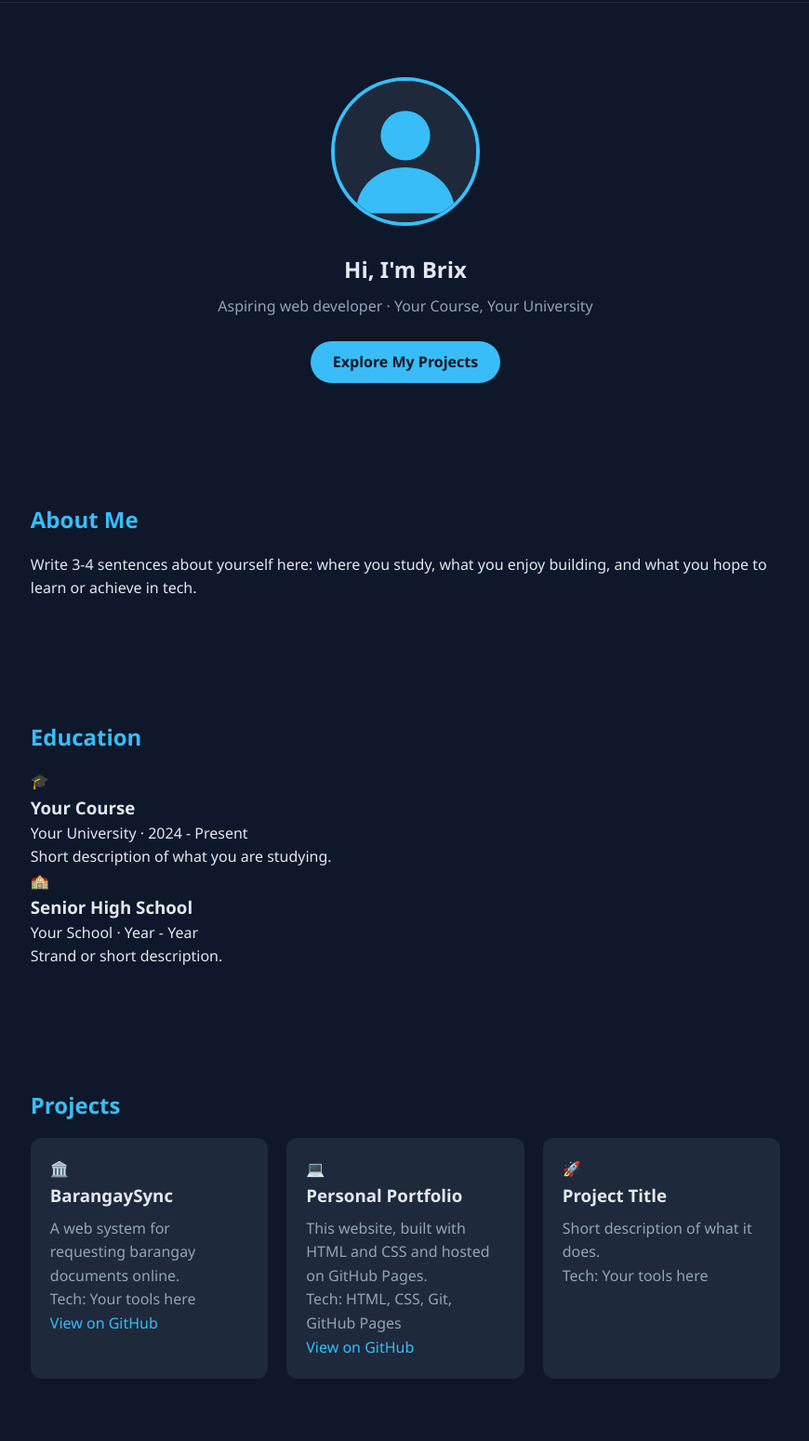
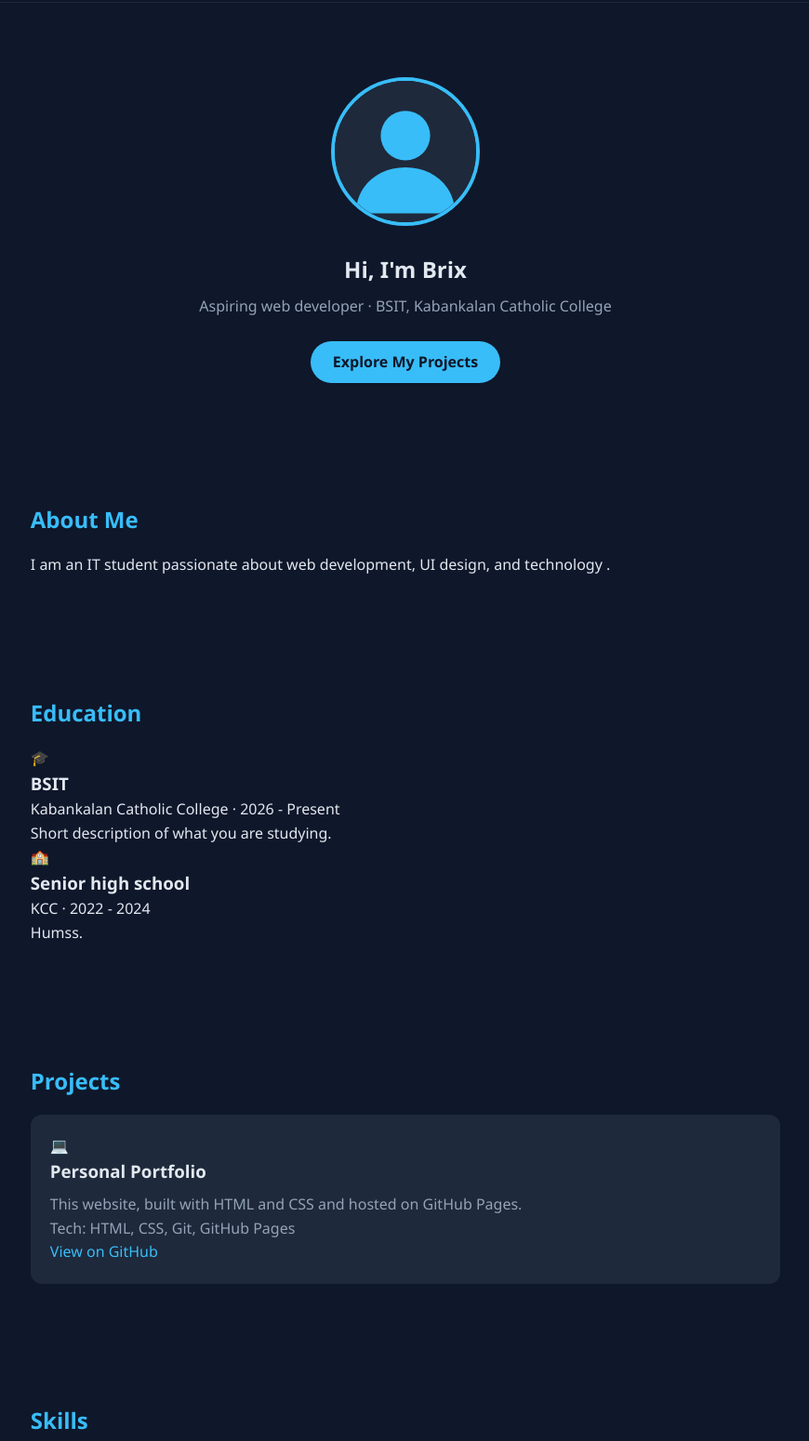
Before and after one commit to Mathew-tect/Brutas-project-1, a plain HTML site: page index.html in a window 1280 px wide. Shown: the part 54-1604 px from the top of the page at 93% size, without its empty margins (204-1074 px from the left). Drawn offline with Linux system fonts and the light colour scheme.

Commit message:
Update index.html

```diff
--- a/index.html
+++ b/index.html
@@ -3,7 +3,7 @@
 <head>
   <meta charset="UTF-8">
   <meta name="viewport" content="width=device-width, initial-scale=1.0">
-  <title>Mathew Brutas | Portfolio</title>
+  <title>brix Tamidles Brutas | Portfolio</title>
   <link rel="stylesheet" href="styles/style.css">
 </head>
 <body>
@@ -25,15 +25,14 @@
     <section id="home" class="hero">
       <img src="assets/profile.svg" alt="Profile picture of Mathew Brutas" class="avatar">
       <h1>Hi, I'm Brix</h1>
-      <p class="tagline">Aspiring web developer &middot; Your Course, Your University</p>
+      <p class="tagline">Aspiring web developer &middot; BSIT, Kabankalan Catholic College</p>
       <a href="#projects" class="btn">Explore My Projects</a>
     </section>
 
     <section id="about">
       <h2>About Me</h2>
       <p>
-        Write 3-4 sentences about yourself here: where you study, what you enjoy
-        building, and what you hope to learn or achieve in tech.
+        I am an IT student passionate about web development, UI design, and technology .
       </p>
     </section>
 
@@ -42,15 +41,15 @@
       <div class="blocks">
         <div class="block">
           <span class="icon">🎓</span>
-          <h3>Your Course</h3>
-          <p class="sub">Your University &middot; 2024 - Present</p>
+          <h3>BSIT</h3>
+          <p class="sub">Kabankalan Catholic College &middot; 2026 - Present</p>
           <p>Short description of what you are studying.</p>
         </div>
         <div class="block">
           <span class="icon">🏫</span>
-          <h3>Senior High School</h3>
-          <p class="sub">Your School &middot; Year - Year</p>
-          <p>Strand or short description.</p>
+          <h3>Senior high school</h3>
+          <p class="sub">KCC &middot; 2022 - 2024</p>
+          <p>Humss.</p>
         </div>
       </div>
     </section>
@@ -59,24 +58,11 @@
       <h2>Projects</h2>
       <div class="cards">
         <article class="card">
-          <span class="icon">🏛️</span>
-          <h3>BarangaySync</h3>
-          <p>A web system for requesting barangay documents online.</p>
-          <p class="tech">Tech: Your tools here</p>
-          <a href="https://github.com/Mathew-tect/Brutas-project-1">View on GitHub</a>
-        </article>
-        <article class="card">
           <span class="icon">💻</span>
           <h3>Personal Portfolio</h3>
           <p>This website, built with HTML and CSS and hosted on GitHub Pages.</p>
           <p class="tech">Tech: HTML, CSS, Git, GitHub Pages</p>
           <a href="https://github.com/Mathew-tect/Brutas-project-1">View on GitHub</a>
-        </article>
-        <article class="card">
-          <span class="icon">🚀</span>
-          <h3>Project Title</h3>
-          <p>Short description of what it does.</p>
-          <p class="tech">Tech: Your tools here</p>
         </article>
       </div>
     </section>
@@ -116,26 +102,26 @@
       <div class="blocks">
         <div class="block">
           <span class="icon">🎮</span>
-          <h3>Your hobby</h3>
-          <p>Short sentence about it.</p>
+          <h3>Basketball</h3>
+          <p>im playing basketball since i was little and i love playing it</p>
         </div>
         <div class="block">
           <span class="icon">🎵</span>
-          <h3>Another hobby</h3>
-          <p>Short sentence about it.</p>
+          <h3>Dancing</h3>
+          <p>I also love dancing because i can express my feelings if i dance.</p>
         </div>
       </div>
     </section>
 
     <section id="contact">
       <h2>Contact</h2>
-      <p>Email: <a href="mailto:youremail@gmail.com">youremail@gmail.com</a></p>
+      <p>Email: <a href="mailto:youremail@gmail.com">brixbrutas5@gmail.com</a></p>
       <p>GitHub: <a href="https://github.com/Mathew-tect">github.com/Mathew-tect</a></p>
     </section>
   </main>
 
   <footer>
-    <p>&copy; 2026 Mathew Brutas. All rights reserved.</p>
+    <p>&copy; 2026 Brix. All rights reserved.</p>
   </footer>
 
 </body>
```
